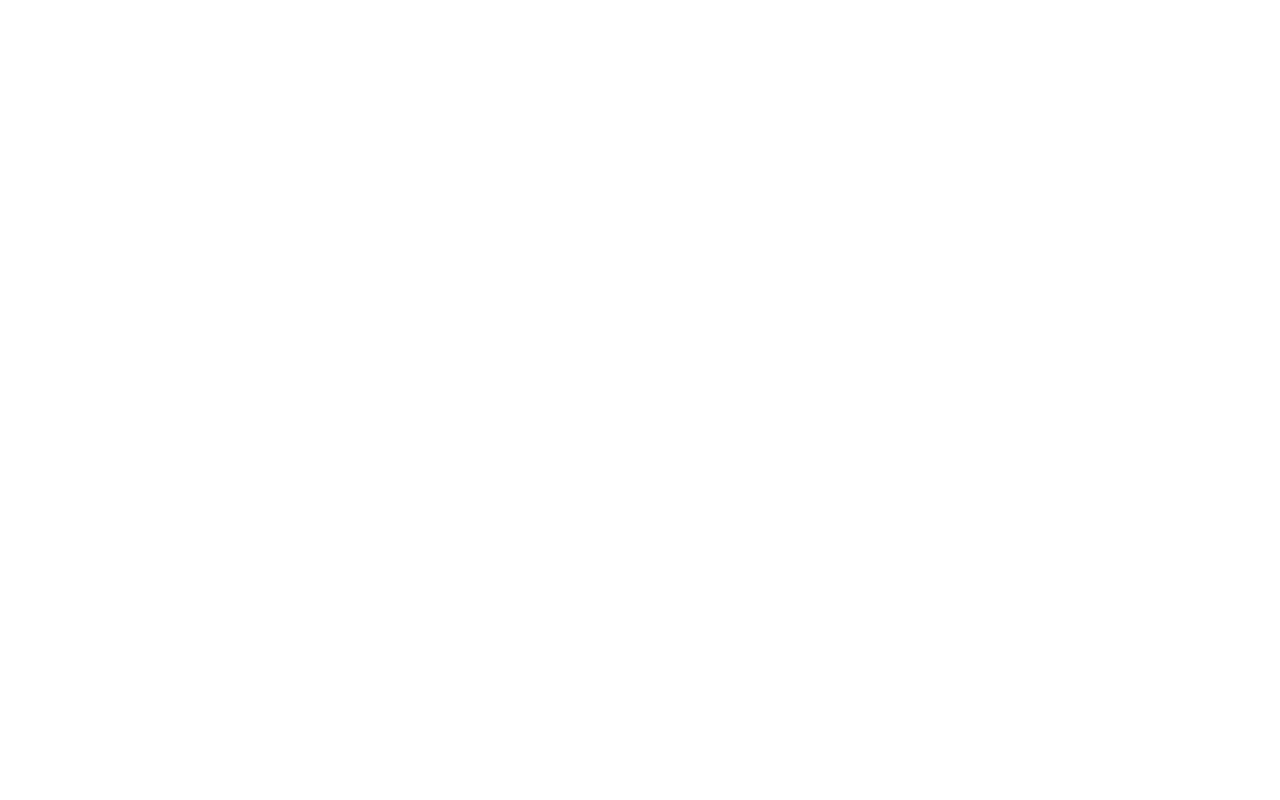
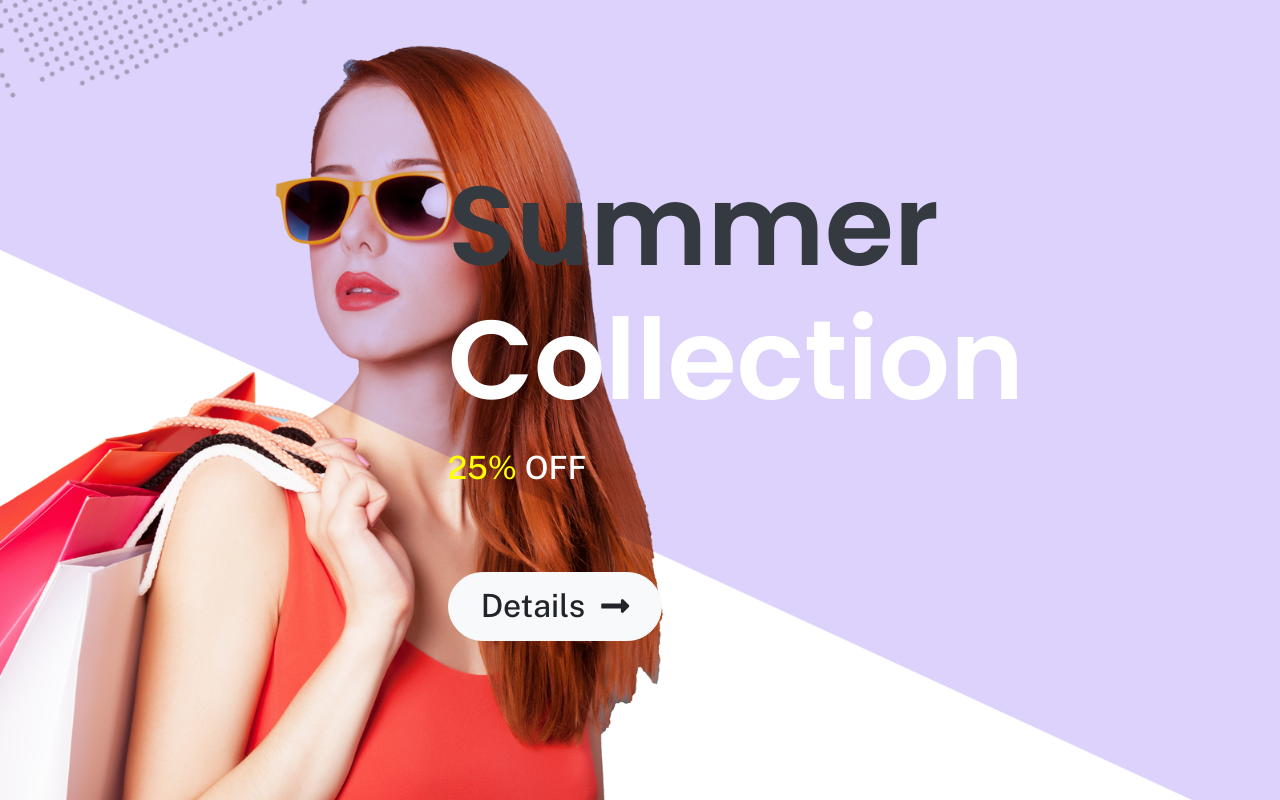
Before and after one commit to Zino-chan/Big-shop, a plain HTML site: page src/index.html in a window 1280 px wide. Drawn offline with nearby package versions, Linux system fonts and the light colour scheme.

Commit message:
Finished Home Section

```diff
--- a/src/index.html
+++ b/src/index.html
@@ -3,9 +3,33 @@
 <head>
     <meta charset="UTF-8">
     <meta name="viewport" content="width=device-width, initial-scale=1.0">
+
+    <!-- Bootstrap -->
+    <link rel="stylesheet" href="css/bootstrap.min.css">
+
+    <!-- FontAwesome -->
+    <link rel="stylesheet" href="css/all.min.css">
+
+    <!-- Custom CSS -->
+    <link rel="stylesheet" href="css/main.css">
+
     <title>Shop</title>
 </head>
 <body>
-    <!--  -->
+    <!-- Home Section Start -->
+    <section class="home vh-100 vw-100" id="home">
+        <div class="home-text">
+            <h1 class=" text-white">
+                <span class="text-dark">Summer</span><br>
+                Collection
+            </h1>
+            <p><span>25%</span> OFF</p>
+            <a href="#" class="btn btn-light justify-content-between align-items-center">
+                Details
+                <i class="fas fa-long-arrow-alt-right ml-3"></i>
+            </a>
+        </div>
+    </section>
+    <!-- Home Section Ends -->
 </body>
 </html>
--- /dev/null
+++ b/src/scss/1-base/_base.scss
@@ -0,0 +1,20 @@
+
+
+html{
+    overflow-x: hidden;
+}
+
+body{
+    font-family: $general-font;
+    overflow-x: hidden;
+}
+
+
+h1,
+h2,
+h3,
+h4,
+h5,
+h6{
+    font-family: $heading-font;
+}
--- a/src/scss/1-base/_typography.scss
+++ b/src/scss/1-base/_typography.scss
@@ -1 +1,6 @@
 @import url('https://fonts.googleapis.com/css2?family=Poppins:wght@400;500;600&family=Public+Sans:wght@500;600;700&display=swap');
+
+
+$heading-font: 'Poppins', sans-serif;
+
+$general-font: 'Public Sans', sans-serif;
--- a/src/scss/2-tools/_mixins.scss
+++ b/src/scss/2-tools/_mixins.scss
@@ -0,0 +1,5 @@
+@mixin bgImg($size: cover){
+    background-repeat: no-repeat;
+    background-size: $size;
+    background-position: center center;
+}
--- a/src/scss/3-pages/_home.scss
+++ b/src/scss/3-pages/_home.scss
@@ -0,0 +1,33 @@
+.home{
+    background-image: url('/src/images/banner.png');
+    @include bgImg();
+    background-position: initial;
+    position: relative;
+
+    .home-text{
+        position: absolute;
+        top: 50%;
+        right: 20%;
+        transform: translateY(-50%);
+
+        h1{
+            font-size: 7rem;
+            font-weight: 600;
+            margin-bottom: 1rem;
+        }
+
+        p{
+            font-size: 2rem;
+            color:$white;
+            margin-bottom: 5rem;
+            span{color: yellow;}
+        }
+
+        .btn{
+            font-size: 2rem;
+            border-radius: 40px;
+            padding: .6rem 2rem;
+            display: inline-flex;
+        }
+    }
+}
--- /dev/null
+++ b/src/scss/main.scss
@@ -0,0 +1,11 @@
+@import '1-base/colors';
+@import '1-base/typography';
+@import '1-base/base';
+
+@import '2-tools/mixins';
+
+@import '3-pages/about';
+@import '3-pages/footer';
+@import '3-pages/home';
+@import '3-pages/showcase';
+@import '3-pages/trends';
```
Also changed, not shown: src/css/main.css (added), 1 other file.
